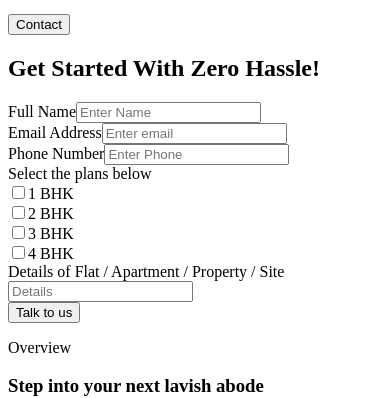
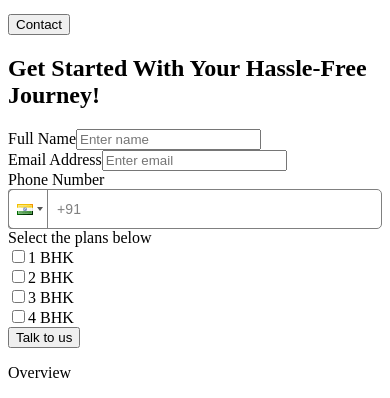
Before and after one commit to kazisolah114/golden-willows, a Next.js app: page /HomePage/HomePage in a window 390 px wide. Shown: the part 963-1361 px from the top of the page. Built offline with nearby package versions, Linux system fonts and the light colour scheme.

Commit message:
added phone number with country code and verification and the hero section form and made the hero section responsive newly

```diff
--- a/package.json
+++ b/package.json
@@ -17,6 +17,7 @@
     "react-dom": "^19.0.0",
     "react-fast-marquee": "^1.6.5",
     "react-icons": "^5.4.0",
+    "react-phone-input-2": "^2.15.1",
     "swiper": "^11.1.15"
   },
   "devDependencies": {
--- a/src/app/globals.css
+++ b/src/app/globals.css
@@ -23,7 +23,7 @@ body {
 }
 
 /* Override p and a tags to use a different font */
-p, a, ul, li, input, link, button, label, input {
+p, a, ul, li, link, button, label, input, select, option{
   font-family: Arial, Helvetica, sans-serif;
 }
 
--- /dev/null
+++ b/src/components/PhoneNumber/PhoneNumber.jsx
@@ -0,0 +1,35 @@
+import React from 'react';
+import 'react-phone-input-2/lib/style.css';
+import PhoneInput from 'react-phone-input-2';
+
+const PhoneNumber = ({ value, onChange, error }) => {
+  return (
+    <div className="flex flex-col gap-[6px] mb-5 w-full">
+      <label htmlFor="phone" className="text-gray-600 text-sm">Phone Number</label>
+      <PhoneInput
+        country="in"
+        value={value}
+        onChange={onChange}
+        inputStyle={{
+          backgroundColor: 'transparent',
+          color: 'gray',
+          border: '1px solid gray',
+          borderRadius: '5px',
+          width: "100%",
+          height: "40px",
+        }}
+        buttonStyle={{
+          backgroundColor: 'transparent',
+          borderColor: 'gray',
+        }}
+        dropdownStyle={{
+          backgroundColor: '#1a202c',
+          color: '#4F4F4F',
+        }}
+      />
+      {error && <p className="text-red-500 text-sm">{error}</p>}
+    </div>
+  );
+};
+
+export default PhoneNumber;
--- a/src/pages/HomePage/HeroSection/Form.jsx
+++ b/src/pages/HomePage/HeroSection/Form.jsx
@@ -1,49 +1,111 @@
-import React from 'react';
+import PhoneNumber from '@/components/PhoneNumber/PhoneNumber';
+import React, { useState } from 'react';
 
 const Form = () => {
+    const [formData, setFormData] = useState({
+        fullName: '',
+        email: '',
+        phone: '',
+        plans: [],
+    });
+    const [errors, setErrors] = useState({
+        phone: '',
+    });
+
+    const handlePhoneChange = (value) => {
+        setFormData({ ...formData, phone: value });
+        const phoneDigits = value.replace(/[^0-9]/g, '');
+        if (phoneDigits.length > 15) {
+            setErrors({ ...errors, phone: 'Phone number must be up to 15 digits only.' });
+        } else if (phoneDigits.length < 10) {
+            setErrors({ ...errors, phone: 'Phone number must be at least 10 digits long.' });
+        } else {
+            setErrors({ ...errors, phone: '' });
+        }
+    };
+
+    const handlePlanChange = (plan) => {
+        setFormData((prevState) => {
+            const plans = prevState.plans.includes(plan)
+                ? prevState.plans.filter((p) => p !== plan)
+                : [...prevState.plans, plan];
+            return { ...prevState, plans };
+        });
+    };
+
+    const handleSubmit = (e) => {
+        e.preventDefault();
+        const phoneDigits = formData.phone.replace(/[^0-9]/g, '');
+        if (phoneDigits.length < 10 || phoneDigits.length > 15) {
+            setErrors({ ...errors, phone: 'Please enter a valid phone number.' });
+            return;
+        }
+        alert(`Form submitted:
+        Name: ${formData.fullName}
+        Email: ${formData.email}
+        Phone: ${formData.phone}
+        Plans: ${formData.plans.length ? formData.plans.join(', ') : 'No plans selected'}`);
+    };
+
     return (
-        <div className='bg-white/50 backdrop-blur border rounded-lg p-5 w-[26rem] max-md:w-full'>
-            <h2 className='text-center text-2xl font-semibold text-white'>Get Started With Zero Hassle!</h2>
-            <form action="" className='mt-8'>
-                <div className='flex flex-col gap-1 mb-5'>
-                    <label htmlFor="name" className='text-white'>Full Name</label>
-                    <input type="text" placeholder='Enter Name' name='fullName' id="name" className='bg-transparent border border-white text-white outline-none rounded p-2  w-full ' required />
+        <div className="bg-white border rounded-lg p-5 w-[26rem] max-md:w-full">
+            <h2 className="text-center text-[27px] font-semibold text-gray-800">Get Started With Your Hassle-Free Journey!</h2>
+            <form onSubmit={handleSubmit} className="mt-8">
+                <div className="flex flex-col gap-[6px] mb-5">
+                    <label htmlFor="name" className="text-gray-600 text-sm">Full Name</label>
+                    <input
+                        type="text"
+                        placeholder="Enter name"
+                        name="fullName"
+                        id="name"
+                        className="bg-transparent border border-gray-400 text-gray-800 outline-none rounded p-2 w-full"
+                        value={formData.fullName}
+                        onChange={(e) => setFormData({ ...formData, fullName: e.target.value })}
+                        required
+                    />
                 </div>
-                <div className='flex flex-col gap-1 mb-5'>
-                    <label htmlFor="email" className='text-white'>Email Address</label>
-                    <input type="text" placeholder='Enter email' name='email' id="email" className='bg-transparent border border-white text-white outline-none rounded p-2  w-full ' required />
+                <div className="flex flex-col gap-[6px] mb-5">
+                    <label htmlFor="email" className="text-gray-600 text-sm">Email Address</label>
+                    <input
+                        type="email"
+                        placeholder="Enter email"
+                        name="email"
+                        id="email"
+                        className="bg-transparent border border-gray-400 text-gray-800 outline-none rounded p-2 w-full"
+                        value={formData.email}
+                        onChange={(e) => setFormData({ ...formData, email: e.target.value })}
+                        required
+                    />
                 </div>
-                <div className='flex flex-col gap-1 mb-5'>
-                    <label htmlFor="phone" className='text-white'>Phone Number</label>
-                    <input type="text" placeholder='Enter Phone' name='phone' id="phone" className='bg-transparent border border-white text-white outline-none rounded p-2 w-full ' required />
-                </div>
-                <div className='flex flex-col gap-1 mb-5'>
-                    <label className='text-white'>Select the plans below</label>
-                    <div className='flex items-center justify-between'>
-                        <div className='flex items-center gap-2'>
-                            <input type='checkbox' id="1bhk" className='w-4 h-4 cursor-pointer' />
-                            <label htmlFor="1bhk" className='text-white cursor-pointer'>1 BHK</label>
-                        </div>
-                        <div className='flex items-center gap-2 '>
-                            <input type='checkbox' id="2bhk" className='w-4 h-4 cursor-pointer' />
-                            <label htmlFor="2bhk" className='text-white cursor-pointer'>2 BHK</label>
-                        </div>
-                        <div className='flex items-center gap-2'>
-                            <input type='checkbox' id="3bhk" className='w-4 h-4 cursor-pointer' />
-                            <label htmlFor="3bhk" className='text-white cursor-pointer'>3 BHK</label>
-                        </div>
-                        <div className='flex items-center gap-2'>
-                            <input type='checkbox' id="4bhk" className='w-4 h-4 cursor-pointer' />
-                            <label htmlFor="4bhk" className='text-white cursor-pointer'>4 BHK</label>
-                        </div>
+                <PhoneNumber
+                    value={formData.phone}
+                    onChange={handlePhoneChange}
+                    error={errors.phone}
+                />
+                <div className="flex flex-col gap-[6px] mb-7">
+                    <label className="text-gray-600 text-sm">Select the plans below</label>
+                    <div className="flex items-center justify-between">
+                        {['1 BHK', '2 BHK', '3 BHK', '4 BHK'].map((plan) => (
+                            <div key={plan} className="flex items-center gap-2">
+                                <input
+                                    type="checkbox"
+                                    id={plan}
+                                    className="w-4 h-4 cursor-pointer"
+                                    onChange={() => handlePlanChange(plan)}
+                                    checked={formData.plans.includes(plan)}
+                                />
+                                <label htmlFor={plan} className="text-gray-800 text-[15px] cursor-pointer">{plan}</label>
+                            </div>
+                        ))}
                     </div>
                 </div>
-                <div className='flex flex-col gap-1 mb-5'>
-                    <label htmlFor="details" className='text-white'>Details of Flat / Apartment / Property / Site </label>
-                    <input type="text" placeholder='Details' name='details' id="details" className='bg-transparent border border-white text-white outline-none rounded p-2 w-full ' required />
-                </div>
                 <div>
-                    <input type="submit" value="Talk to us" className='bg-[#1E1E1E] hover:bg-[#292828] duration-200 w-full p-4 rounded-lg text-white   cursor-pointer' />
+                    <button
+                        type="submit"
+                        className="bg-[#1E1E1E] hover:bg-[#292828] duration-200 w-full p-3 rounded-lg text-white cursor-pointer"
+                    >
+                        Talk to us
+                    </button>
                 </div>
             </form>
         </div>
--- a/src/pages/HomePage/HeroSection/HeroSection.css
+++ b/src/pages/HomePage/HeroSection/HeroSection.css
@@ -1,6 +1,4 @@
-.main-hero h1{
 
-}
 
 .main-hero h1 span{
     margin-left: 100px;
--- a/src/pages/HomePage/HeroSection/HeroSection.jsx
+++ b/src/pages/HomePage/HeroSection/HeroSection.jsx
@@ -4,7 +4,7 @@ import Form from './Form';
 
 const HeroSection = () => {
     return (
-        <div className='relative h-screen'>
+        <div className='relative h-screen max-lg:h-max max-lg:py-16'>
             <video
                 className="absolute top-0 left-0 w-full h-full object-cover"
                 src="/images/hero-video.mp4"
@@ -12,9 +12,9 @@ const HeroSection = () => {
                 loop
                 muted
             ></video>
-            <div className='bg-black bg-opacity-40  relative z-10  h-full flex flex-col justify-center'>
+            <div className='lg:bg-black lg:bg-opacity-40  relative z-10  h-full flex flex-col justify-center'>
                 <div className='flex max-lg:flex-col gap-10 justify-between items-center px-20 max-lg:px-10 max-md:px-5'>
-                    <div className=" main-hero">
+                    <div className="max-lg:hidden ">
                         <h1 className='text-white text-8xl max-sm:text-[4rem] font-semibold '><span>Views beyond</span> <br /> imagination</h1>
                         <h4 className='text-3xl my-8 text-white'>Golden Willows, a Hiranandani Project in Panvel</h4>
                         <p className='text-gray-300 mb-3'>8 Buildings — Fortune City Project</p>
```
Also changed, not shown: 1 other file (tests, documents, lock files or other folders).
